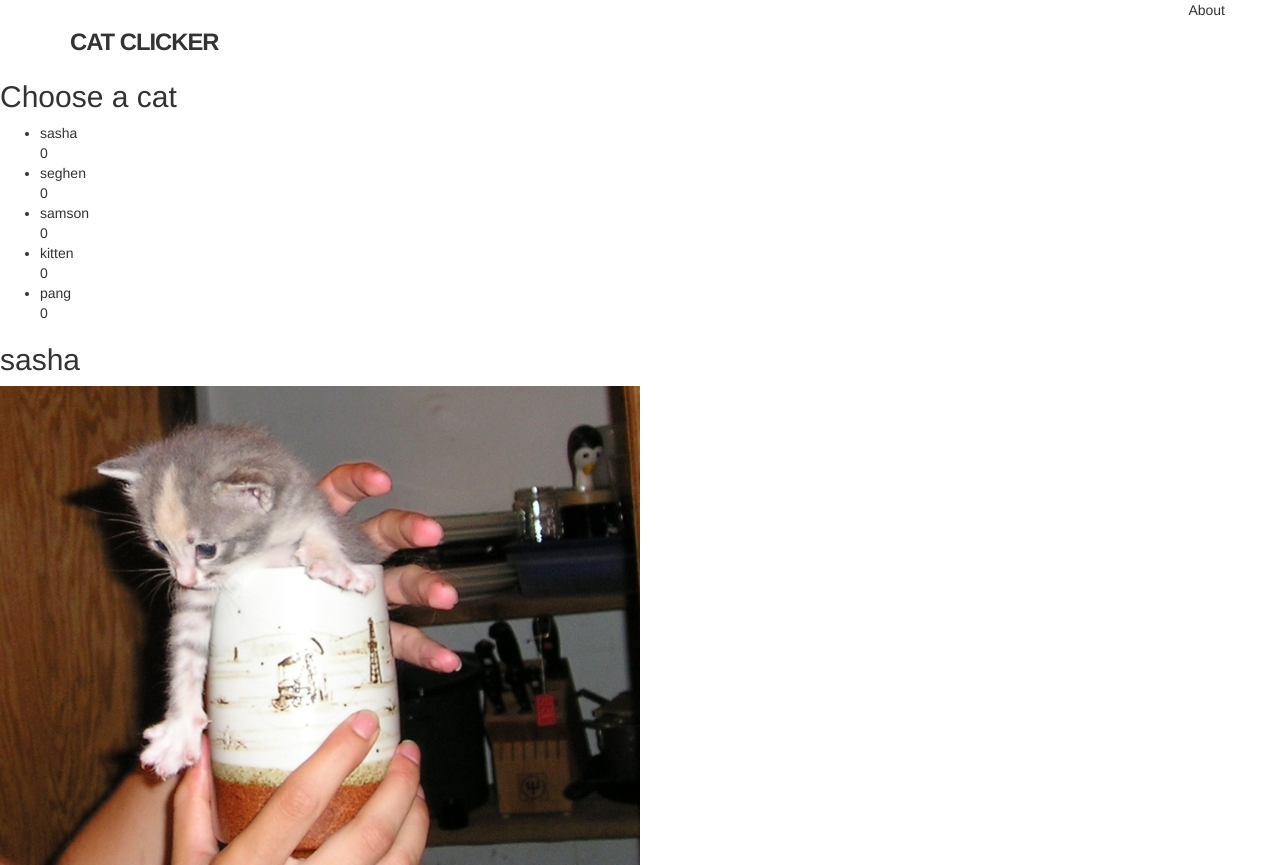
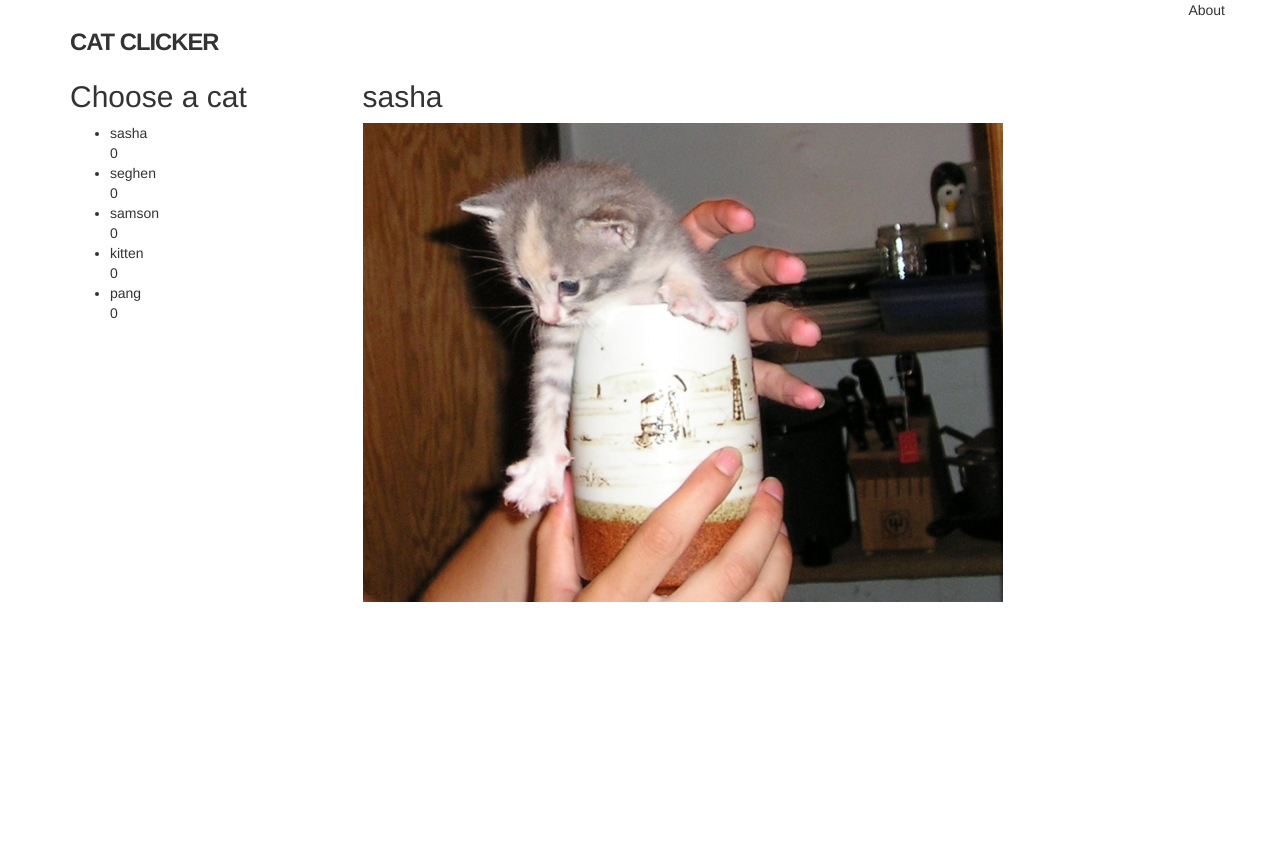
Before and after one commit to rdgRmCore/cat-clicker, a plain HTML site: page index.html in a window 1280 px wide. After the commit the page ends 800 px from the top, so only its background shows below. Drawn offline with Linux system fonts and the light colour scheme.

Commit message:
Introduce two column layout.

```diff
--- a/index.html
+++ b/index.html
@@ -29,16 +29,20 @@
       </div>
     </header>
 
-    <div>
+    <div class="container">
+      <div class="row">
+        <div class="col-md-3">
           <h2> Choose a cat </h2>
           <ul id="cat-list">
           <!-- List items are filled in by JavaScript -->
           </ul>
         </div>
 
-    <div>
+        <div class="col-md-9">
           <h2 id="cat-name">kitten</h2>
           <img id="cat-img" src="img/kitten.jpg">
+        </div>
+      </div>
     </div>
 
   </body>
```
Lines whose indentation alone changed are shown as unchanged.
